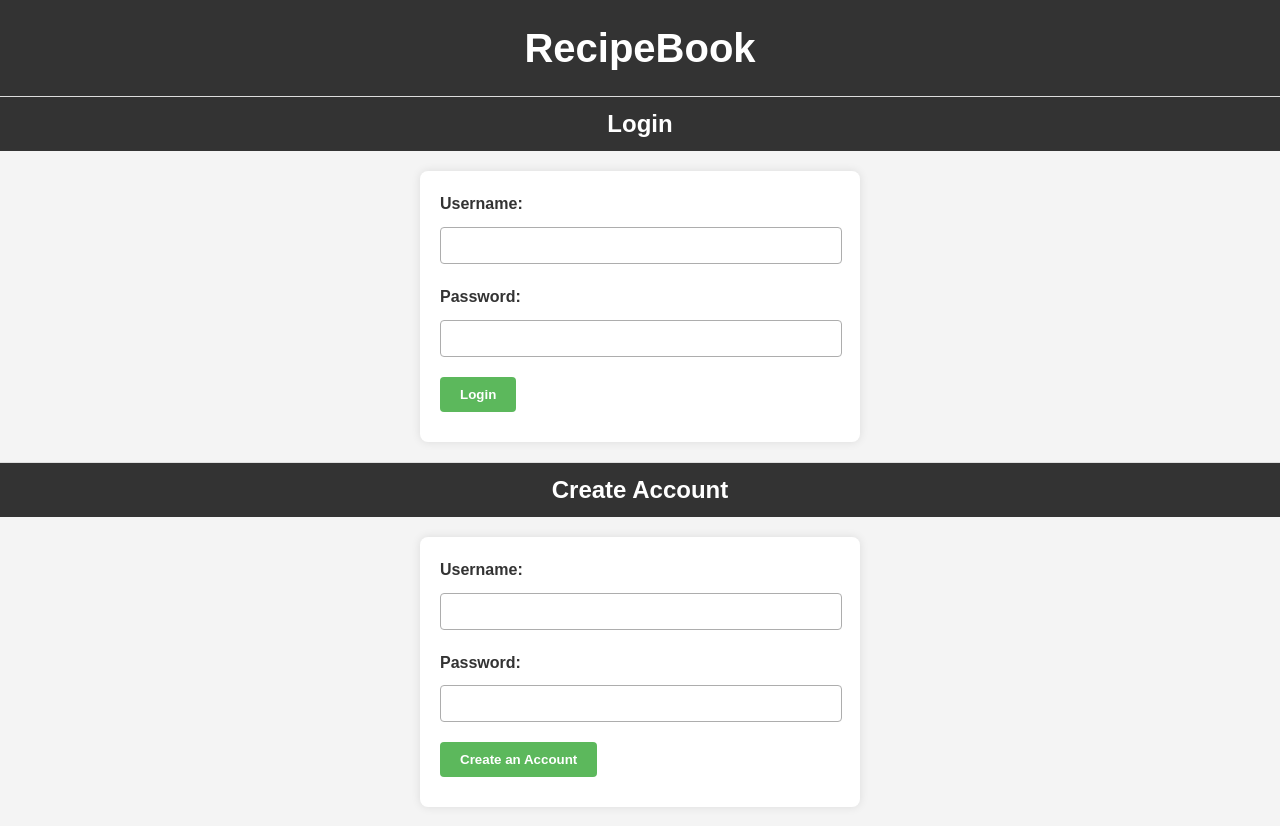
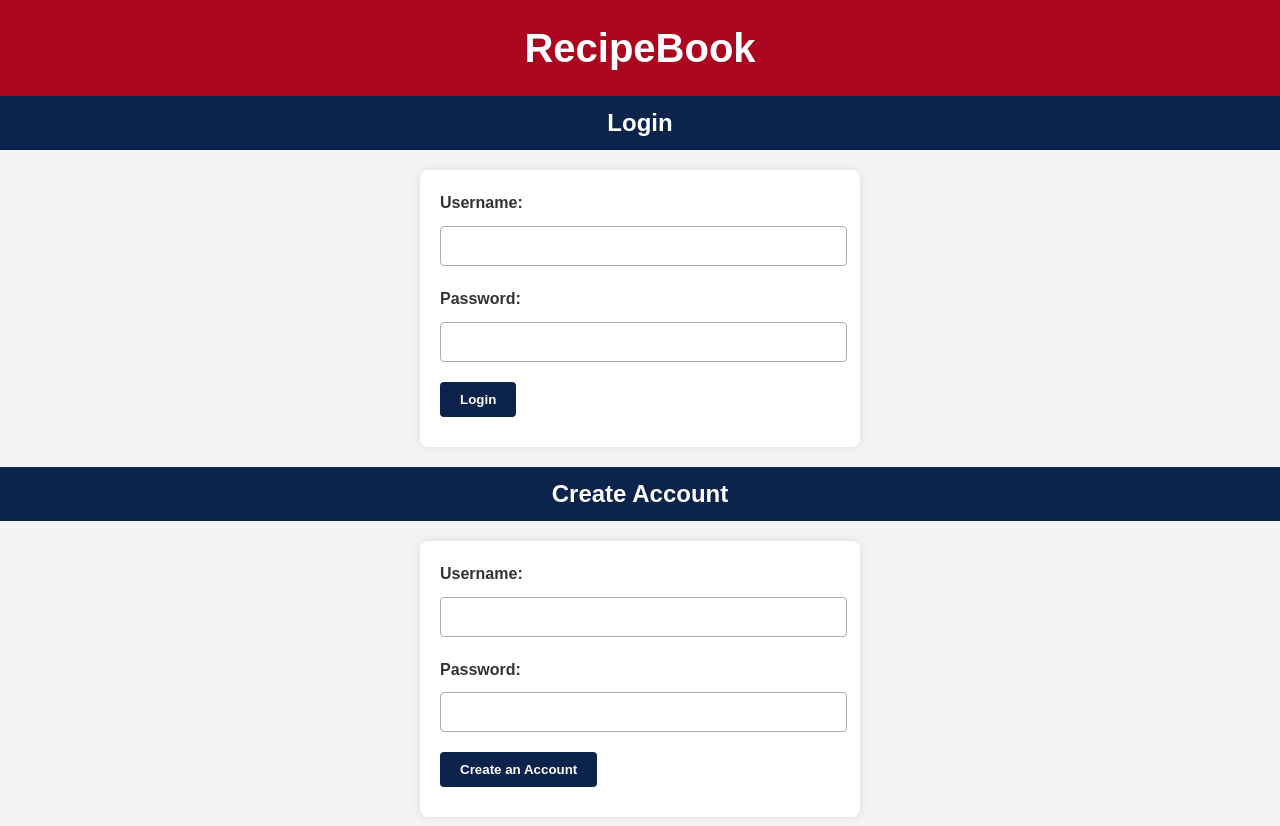
Before and after one commit to khamdam-kadirov/RecipeBook, a plain HTML site: page recipebook/public_html/index.html in a window 1280 px wide. Drawn offline with Linux system fonts and the light colour scheme.

Commit message:
Changes:         - Further changes to style.css login page

```diff
--- a/recipebook/public_html/style.css
+++ b/recipebook/public_html/style.css
@@ -10,7 +10,7 @@ body {
 
 /* Header Styles */
 #header {
-  background-color: #333;
+  background-color: #ab0520;
   color: #fff;
   text-align: center;
   padding: 1rem 0;
@@ -20,12 +20,12 @@ body {
 
 /* Form Section Styles */
 .headers {
-  background-color: #333;
+  background-color: #0c234b;
   color: #fff;
   padding: 0.5rem;
   text-align: center;
   margin: 0px;
-  border-top: 1px solid #ddd;
+  /* border-top: 0.5px solid #ddd; */
 }
 
 /* Form Styles */
@@ -46,15 +46,16 @@ form {
 
 .Inputs {
   width: 100%;
-  padding: 10px 0px;
+  padding: 10px 0px 10px 5px;
   margin-bottom: 20px;
   border: 1px solid #adadad;
   border-radius: 4px;
+  font-size: 16px;
 }
 
 /* Button Styles */
 input[type="submit"] {
-  background-color: #5cb85c;
+  background-color: #0c234b;
   color: white;
   border: none;
   padding: 10px 20px;
@@ -63,7 +64,7 @@ input[type="submit"] {
 }
 
 input[type="submit"]:hover {
-  background-color: #4cae4c;
+  background-color: #ab0520;
 }
 
 /* Failure Message Styles */
```
